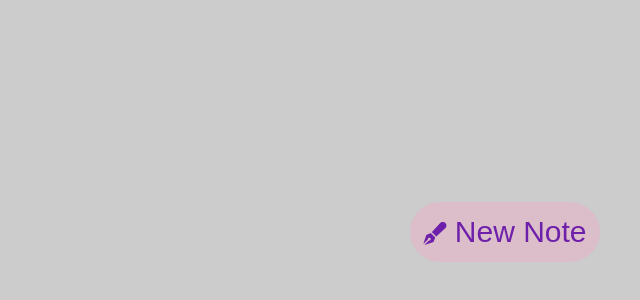
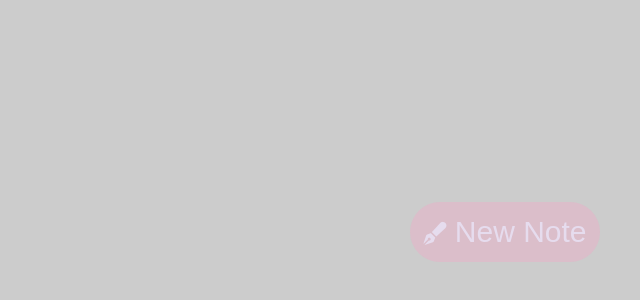
Before and after one commit to titli9830/Insta-Notes, a plain HTML site: page index.html in a window 1280 px wide. Shown: the part 498-798 px from the top of the page, without its empty margins (640-1280 px from the left). Drawn offline with Linux system fonts and the light colour scheme.

Commit message:
Update index.html

```diff
--- a/index.html
+++ b/index.html
@@ -301,7 +301,7 @@
             right: 40px;
             border: none;
             background-color: rgba(228, 180, 200, 0.6);
-            color: #6f20ab;
+            color: #e6dcee;
             border-radius: 50px;
             text-align: center;
             font-size: 30px;
```
